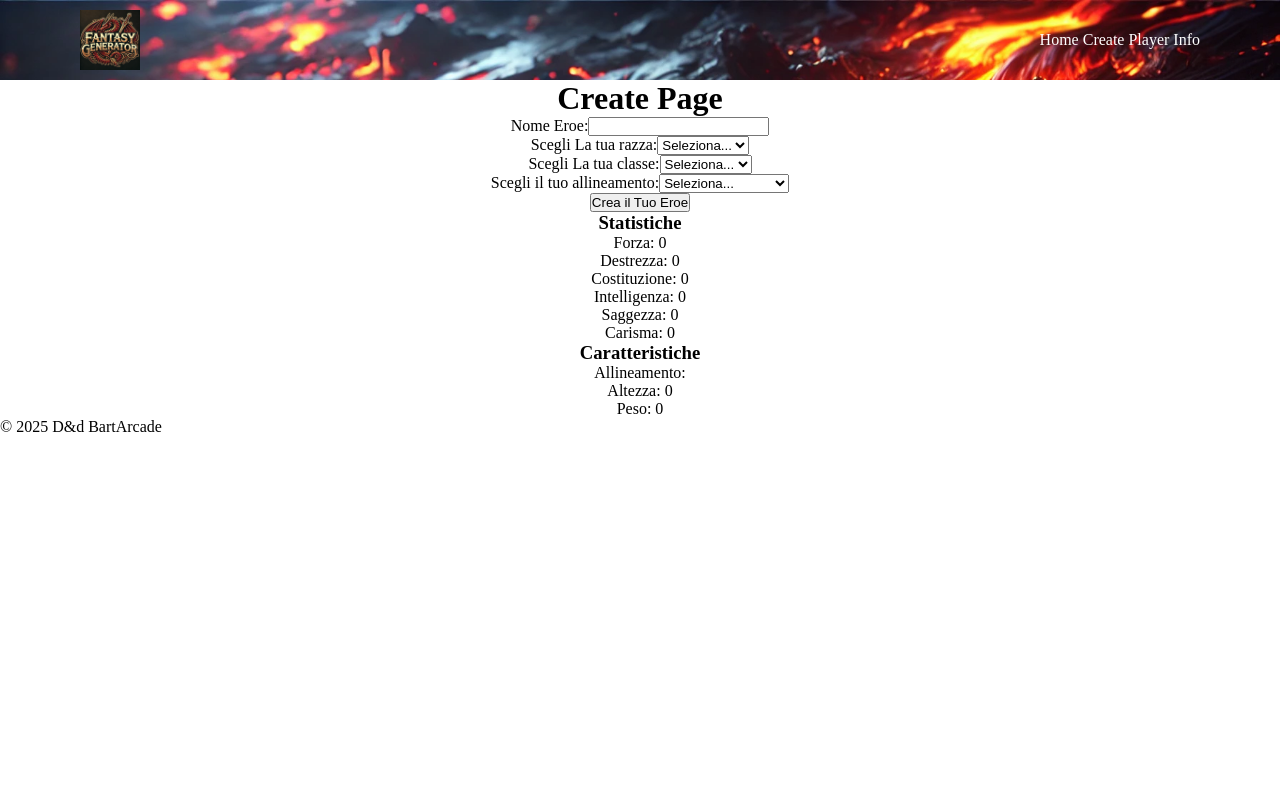
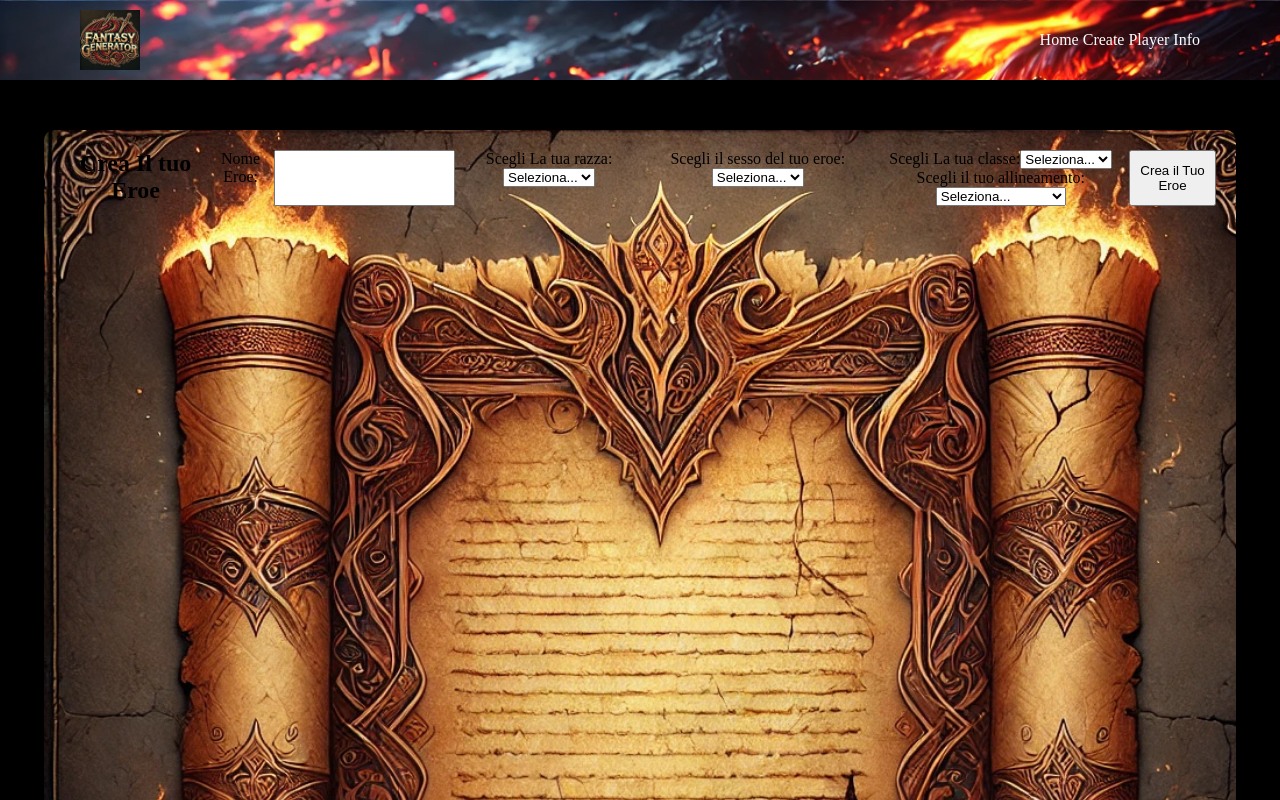
Before and after one commit to BartCatalano/ded, a React (Vite) app: page /Creation in a window 1280 px wide. Shown: the top 800 px of the page. Built offline with nearby package versions, Linux system fonts and the light colour scheme.

Commit message:
feat: inizio pagina creazione

```diff
--- a/src/Pages/CreatePage.jsx
+++ b/src/Pages/CreatePage.jsx
@@ -1,23 +1,26 @@
 import { useState } from "react";
+import style from "./CreatePage.module.css";
 // scheda personaggio vuota
-const Player ={
-nome:"",
-razza:"",
-classe:"",
-statistiche:{
-    forza:0,
-    destrezza:0,
-    costituzione:0,
-    intelligenza:0,
-    saggezza:0,
-    carisma:0
+const Player = {
+  nome: "",
+  razza: "",
+  classe: "",
+  sesso: "",
+  statistiche: {
+    forza: 0,
+    destrezza: 0,
+    costituzione: 0,
+    intelligenza: 0,
+    saggezza: 0,
+    carisma: 0
   },
-caratteristiche:{
-    altezza:0,
-    peso:0,
-    background:"",
+  caratteristiche: {
+    altezza: 0,
+    peso: 0,
+    background: "",
 
-}};
+  }
+};
 // creo ogetto con bonus di classe
 const classBonuses = {
   guerriero: { forza: 3 },
@@ -29,22 +32,23 @@ const classBonuses = {
 };
 // creo il bonus per la razza scelta
 const razzaBonuses = {
-  umano: { carisma: 1, forza: 1, destrezza: 1, intelligenza: 1, saggezza: 1, altezza: 120,peso: 50 },
-  elfo: { destrezza: 2, intelligenza: 1, saggezza: 1,altezza: 150,peso: 40 },
+  umano: { carisma: 1, forza: 1, destrezza: 1, intelligenza: 1, saggezza: 1, altezza: 120, peso: 50 },
+  elfo: { destrezza: 2, intelligenza: 1, saggezza: 1, altezza: 150, peso: 40 },
   nano: { costituzione: 2, forza: 2, altezza: 50, peso: 50 },
-  mezzelfo: { carisma: 2, intelligenza: 1, saggezza: 1,altezza: 150,peso: 40 },
-  mezzorco: { forza: 2, costituzione: 1, altezza: 140, peso: 50  },
-  gnomo: { intelligenza: 2, destrezza: 1, carisma: 2, altezza: 40,peso: 25 },
+  mezzelfo: { carisma: 2, intelligenza: 1, saggezza: 1, altezza: 150, peso: 40 },
+  mezzorco: { forza: 2, costituzione: 1, altezza: 140, peso: 50 },
+  gnomo: { intelligenza: 2, destrezza: 1, carisma: 2, altezza: 40, peso: 25 },
 };
 
 function CreatePage() {
 
-const [nameHero,setNameHero] = useState("");
-const [classe,setClasse] = useState("");
-const [caratteristiche,setcaratteristiche] = useState({});
-const [razza,setRazza] = useState();
-const [newPlayer,setNewPlayer] = useState(Player);
-
+  const [nameHero, setNameHero] = useState("");
+  const [classe, setClasse] = useState("");
+  const [caratteristiche, setcaratteristiche] = useState({});
+  const [razza, setRazza] = useState();
+  const [newPlayer, setNewPlayer] = useState(Player);
+  const [sesso, setSesso] = useState("");
+  const [isCharacterCreated, setIsCharacterCreated] = useState(false);
 
 
   const createNewPlayer = () => {
@@ -52,10 +56,11 @@ const createNewPlayer = () => {
     const bonus = classBonuses[classe] || {};
     const razzaBonus = razzaBonuses[razza] || {};
     setNewPlayer({
-        nome:nameHero,
-        razza:razza,
-        classe:classe,
-        statistiche:{
+      nome: nameHero,
+      sesso: sesso,
+      razza: razza,
+      classe: classe,
+      statistiche: {
         forza: (Math.floor(Math.random() * 6) + 1) + (bonus.forza || 0) + (razzaBonus.forza || 0),
         destrezza: (Math.floor(Math.random() * 6) + 1) + (bonus.destrezza || 0) + (razzaBonus.destrezza || 0),
         costituzione: (Math.floor(Math.random() * 6) + 1) + (bonus.costituzione || 0) + (razzaBonus.costituzione || 0),
@@ -63,34 +68,45 @@ const createNewPlayer = () => {
         saggezza: (Math.floor(Math.random() * 6) + 1) + (bonus.saggezza || 0) + (razzaBonus.saggezza || 0),
         carisma: (Math.floor(Math.random() * 6) + 1) + (bonus.carisma || 0) + (razzaBonus.carisma || 0),
       },
-        caratteristiche:{
-            allineamento:caratteristiche,
-            altezza:Math.floor(Math.random()*100) + razzaBonus.altezza,
-            peso:Math.floor(Math.random()*100) + razzaBonus.peso,
+      caratteristiche: {
+        allineamento: caratteristiche,
+        altezza: Math.floor(Math.random() * 100) + razzaBonus.altezza,
+        peso: Math.floor(Math.random() * 100) + razzaBonus.peso,
       }
     });
+    setIsCharacterCreated(true);
   }
 
 
 
   // creo la funzione di salvataggio nome
   const creazioneNome = (e) => {
-    setNameHero(e.target.value);}
+    setNameHero(e.target.value);
+  }
   // funzione per la selezioneClasse
   const selezioneClasse = (e) => {
-    setClasse(e.target.value);}
+    setClasse(e.target.value);
+  }
   // funzione per la creazione delle caratteristiche
   const creazioneCaratteristiche = (e) => {
-    setcaratteristiche(e.target.value);}
+    setcaratteristiche(e.target.value);
+  }
   // funzione per la selezione della razza
   const selezioneRazza = (e) => {
-        setRazza(e.target.value);}
-
+    setRazza(e.target.value);
+  }
+  // funzione per il sesso
+  const selezioneSesso = (e) => {
+    setSesso(e.target.value);
+  }
 
   return (
     <>
-    <div className="container">
-      <h1>Create Page</h1>
+      <div className={`${style.body}`}>
+        <div className={`${style.bodyCreate}`}>
+          {/* form creativo */}
+          <section className={`${style.formCreazione}`}>
+            <h1>Crea Il tuo Eroe</h1>
             {/* inserisco l'input di nome e la selezione di razza classe allineamento */}
             {/* nome eroe */}
             <label htmlFor="Hero">Nome Eroe:</label>
@@ -117,6 +133,21 @@ const creazioneCaratteristiche = (e) => {
                 <option value="gnomo">Gnomo</option>
               </select>
 
+            </div>
+            {/* selezione sesso */}
+            <div>
+              <label htmlFor="dropdown">
+                Scegli il sesso del tuo eroe:
+              </label>
+              <select
+                id="dropdown"
+                value={sesso}
+                onChange={selezioneSesso}
+              >
+                <option value="">Seleziona...</option>
+                <option value="Uomo">Uomo</option>
+                <option value="Donna">Donna</option>
+              </select>
             </div>
             {/* selezione classe */}
             <div >
@@ -160,13 +191,14 @@ const creazioneCaratteristiche = (e) => {
                 </select>
               </div>
             </div>
+            <button onClick={createNewPlayer}>Crea il Tuo Eroe</button>
+          </section>
           {/* creazione del personaggio */}
-    <div>
-        <button onClick={createNewPlayer}>Crea il Tuo Eroe</button>
-        <div>
+          <div className={isCharacterCreated ? style.statsVisible : style.statsHidden}>
             <h2>{newPlayer.nome}</h2>
             <h3>{newPlayer.razza}</h3>
             <h3>{newPlayer.classe}</h3>
+            <h3>{newPlayer.sesso}</h3>
             <h3>Statistiche</h3>
             <p>Forza: {newPlayer.statistiche.forza}</p>
             <p>Destrezza: {newPlayer.statistiche.destrezza}</p>
@@ -178,9 +210,9 @@ const creazioneCaratteristiche = (e) => {
             <p>Allineamento: {newPlayer.caratteristiche.allineamento}</p>
             <p>Altezza: {newPlayer.caratteristiche.altezza}</p>
             <p>Peso: {newPlayer.caratteristiche.peso}</p>
+
           </div>
-    </div>
-    </div>
+        </div></div>
     </>
   );
 }
--- a/src/Pages/CreatePage.module.css
+++ b/src/Pages/CreatePage.module.css
@@ -0,0 +1,29 @@
+.statsHidden {
+    display: none;
+  }
+
+  .statsVisible {
+    display: block;
+
+  }
+  .body{
+    background-color: black;
+    padding-top: 50px;
+  }
+  .bodyCreate{
+    height: 100vh;
+    background-image:url(../../public/img/pergamenafuoco.webp);
+    background-size: cover;
+    background-repeat: no-repeat;
+    background-position:50% 0%;
+    max-width: 1600px;
+    width: 90%;
+    text-align: center;
+    border-radius: 10px;
+    margin: 0 auto;
+    padding: 20px;
+}
+.formCreazione{
+    display: flex;
+
+}
```
Lines whose indentation alone changed are shown as unchanged.
